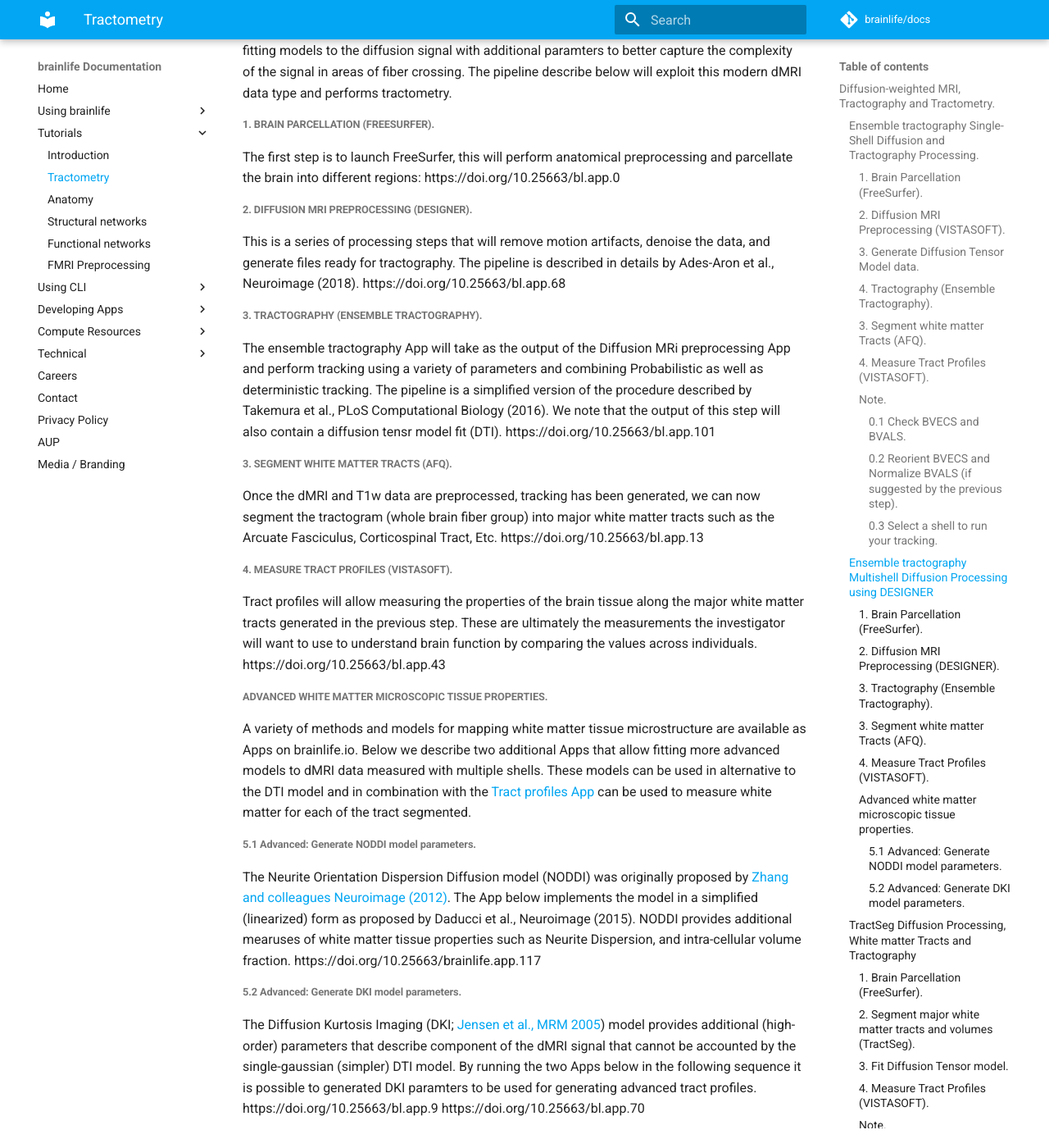
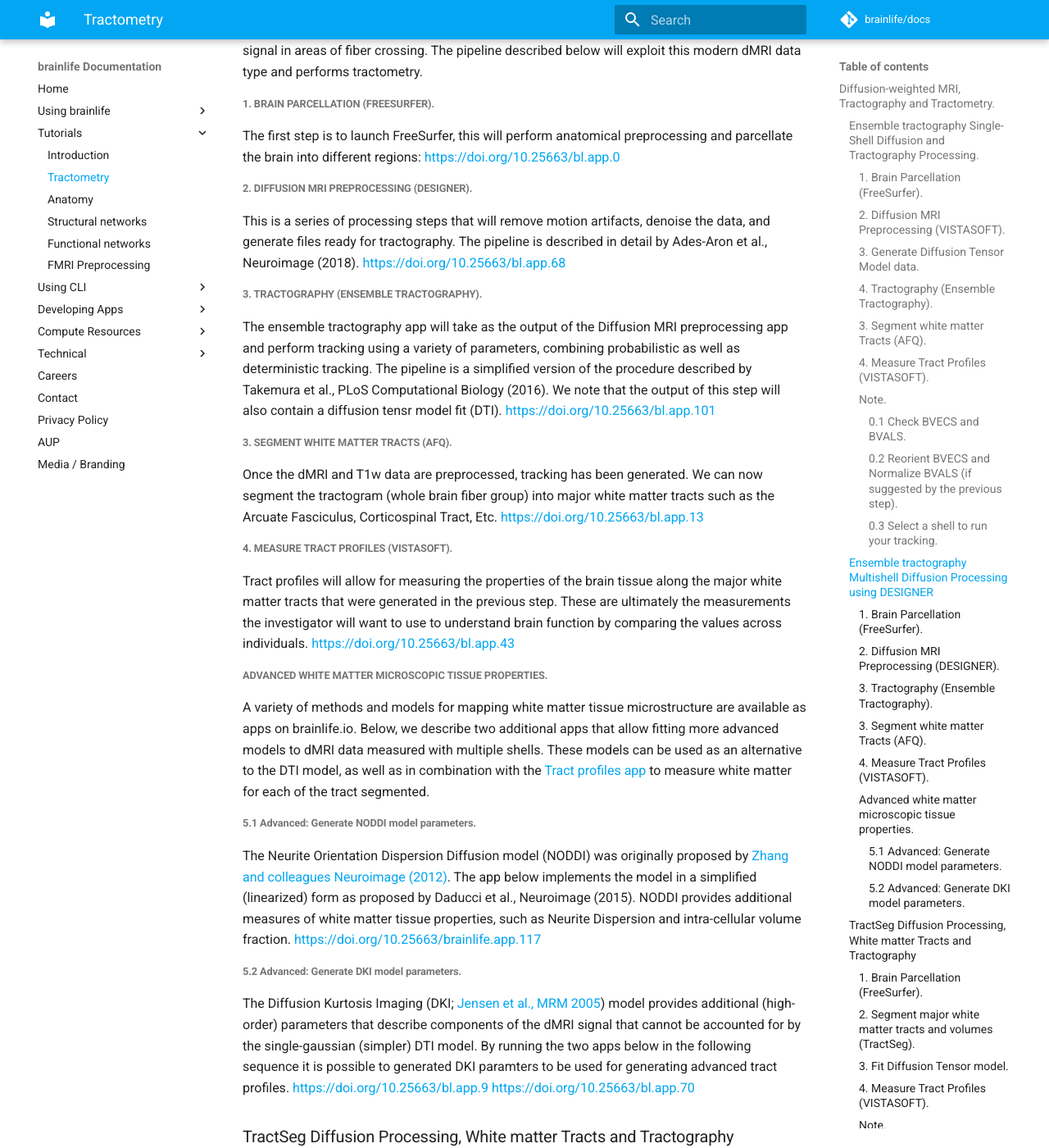
Before and after one commit to brainlife/docs, an MkDocs documentation site: the page built from docs/tutorial/diffusion-and-tractography.md, in a window 1280 px wide and 1400 px high, scrolled down 1923 px. Shown: the whole window at 82% size. Built offline with MkDocs 1.6.1 and Material for MkDocs 9.7.7, drawn with Linux system fonts in a browser that asks for light colours; comment, search, counter and statistics services are not loaded; some of the changed text lies outside the part shown.

Commit message:
Spelling/grammar edits

```diff
--- a/docs/tutorial/diffusion-and-tractography.md
+++ b/docs/tutorial/diffusion-and-tractography.md
@@ -5,107 +5,107 @@
 This page highlights some of the most common processing pipelines to analyze diffusion-weighted MRI and white matter as used and developed by the brainlife.io team.
 
 ### Ensemble tractography Single-Shell Diffusion and Tractography Processing.
-The goal of this pipeline is to process dMRI and T1w data so to generate tract profiles using the Diffusion Tensor (DTI) model. This pipeline combines processing proposed by Caiafa and Pestilli, Scientific Reports (2017), Yeatman et al., PloS One (2012) and Takemura et al., PLoS Computational Biology (2016).
+The goal of this pipeline is to process dMRI and T1w data to generate tract profiles using the Diffusion Tensor (DTI) model. This pipeline combines processing proposed by Caiafa and Pestilli, Scientific Reports (2017), Yeatman et al., PloS One (2012), and Takemura et al., PLoS Computational Biology (2016).
 
-The pipeline is optimized for single-shell dMRI data. This pipeline should not be used for multishell data.
+The pipeline is optimized for single-shell dMRI data and should not be used for multishell data.
 
 ##### 1. Brain Parcellation (FreeSurfer).
-The first step is to launch FreeSurfer, this will perform anatomical preprocessing and parcellate the brain into different regions: https://doi.org/10.25663/bl.app.0
+The first step is to launch FreeSurfer, this will perform anatomical preprocessing and parcellate the brain into different regions: [https://doi.org/10.25663/bl.app.0](https://doi.org/10.25663/bl.app.0)
 
 ##### 2. Diffusion MRI Preprocessing (VISTASOFT).
-A commonly used pipeline for dMRI processing is called dtiInit. Originally developed by VistaLab at Stanford Universty this processing will align the dMRI data to the T1w data, reorient the BVECS accordingly, remove motion artifacts, and reduce Eddy- Current artifacts.
-https://doi.org/10.25663/bl.app.3
+A commonly used pipeline for dMRI processing is called dtiInit. Originally developed by VistaLab at Stanford Universty, this processing will align the dMRI data to the T1w data, reorient the BVECS accordingly, remove motion artifacts, and reduce Eddy- Current artifacts.
+[https://doi.org/10.25663/bl.app.3](https://doi.org/10.25663/bl.app.3)
 
 ##### 3. Generate Diffusion Tensor Model data.
-Once the dMRI data have been processed. We need to generate the parameters for the DTI model. These have been generated by the previous step, the following App extracts the parameters and make them availble to build tract profiles.
-https://doi.org/10.25663/bl.app.48
+Once the dMRI data have been processed, we need to generate the parameters for the DTI model. These were generated in the previous step. The following app extracts the parameters and makes them available to build tract profiles.
+[https://doi.org/10.25663/bl.app.48](https://doi.org/10.25663/bl.app.48)
 
 ##### 4. Tractography (Ensemble Tractography).
-The ensemble tractography App will take as the output of the Diffusion MRi preprocessing App and perform tracking using a variety of parameters and combining Probabilistic as well as deterministic tracking. The pipeline is a simplified version of the procedure described by Takemura et al., PLoS Computational Biology (2016).
-https://doi.org/10.25663/bl.app.33
+The ensemble tractography app will take the output of the Diffusion MRI preprocessing app and perform tracking using a variety of parameters, combining probabilistic as well as deterministic tracking. The pipeline is a simplified version of the procedure described by Takemura et al., PLoS Computational Biology (2016).
+[https://doi.org/10.25663/bl.app.33](https://doi.org/10.25663/bl.app.33)
 
 ##### 3. Segment white matter Tracts (AFQ).
-Once the dMRI and T1w data are preprocessed, tracking has been generated, we can now segment the tractogram (whole brain fiber group) into major white matter tracts such as the Arcuate Fasciculus, Corticospinal Tract, Etc.
-https://doi.org/10.25663/bl.app.13
+Once the dMRI and T1w data are preprocessed, tracking has been generated. We can now segment the tractogram (whole brain fiber group) into major white matter tracts such as the Arcuate Fasciculus, Corticospinal Tract, Etc.
+[https://doi.org/10.25663/bl.app.13](https://doi.org/10.25663/bl.app.13)
 
 ##### 4. Measure Tract Profiles (VISTASOFT).
-Tract profiles will allow measuring the properties of the brain tissue along the major white matter tracts generated in the previous step. These are ultimately the measurements the investigator will want to use to understand brain function by comparing the values across individuals.
-https://doi.org/10.25663/bl.app.43
+Tract profiles will allow for measuring the properties of the brain tissue along the major white matter tracts that were generated in the previous step. These are ultimately the measurements the investigator will want to use to understand brain function by comparing the values across individuals.
+[https://doi.org/10.25663/bl.app.43](https://doi.org/10.25663/bl.app.43)
 
 ##### Note.
-The above pipeline assumes that your data are compliant with VISTASOFT or the Human Connectome Project pipeline and that your data is in LAS and the BVECS / BVALS are normalized. If your data does not comply with the above you can run the following steps before Step 1.
+The above pipeline assumes that your data are compliant with VISTASOFT or the Human Connectome Project pipeline and that your data is in LAS and the BVECS and BVALS are normalized. If your data does not comply with the above, you can run the following steps before Step 1.
 
 ###### 0.1 Check BVECS and BVALS.
-https://doi.org/10.25663/bl.app.85
+[https://doi.org/10.25663/bl.app.85](https://doi.org/10.25663/bl.app.85)
 
 ###### 0.2 Reorient BVECS and Normalize BVALS (if suggested by the previous step).
-https://doi.org/10.25663/bl.app.4
+[https://doi.org/10.25663/bl.app.4](https://doi.org/10.25663/bl.app.4)
 
 ###### 0.3 Select a shell to run your tracking.
-https://doi.org/10.25663/bl.app.17
+[https://doi.org/10.25663/bl.app.17](https://doi.org/10.25663/bl.app.17)
 
 ### Ensemble tractography Multishell Diffusion Processing using DESIGNER
-Nowadays some of the most common dMRI data are acquired with multiple shells. This allows fitting models to the diffusion signal with additional paramters to better capture the complexity of the signal in areas of fiber crossing. The pipeline describe below will exploit this modern dMRI data type and performs tractometry.
+Today, some of the most common dMRI data are acquired with multiple shells. This allows fitting models to the diffusion signal with additional paramters to better capture the complexity of the signal in areas of fiber crossing. The pipeline described below will exploit this modern dMRI data type and performs tractometry.
 
 ##### 1. Brain Parcellation (FreeSurfer).
-The first step is to launch FreeSurfer, this will perform anatomical preprocessing and parcellate the brain into different regions: https://doi.org/10.25663/bl.app.0
+The first step is to launch FreeSurfer, this will perform anatomical preprocessing and parcellate the brain into different regions: [https://doi.org/10.25663/bl.app.0](https://doi.org/10.25663/bl.app.0)
 
 ##### 2. Diffusion MRI Preprocessing (DESIGNER).
-This is a series of processing steps that will remove motion artifacts, denoise the data, and generate files ready for tractography. The pipeline is described in details by Ades-Aron et al., Neuroimage (2018).
-https://doi.org/10.25663/bl.app.68
+This is a series of processing steps that will remove motion artifacts, denoise the data, and generate files ready for tractography. The pipeline is described in detail by Ades-Aron et al., Neuroimage (2018).
+[https://doi.org/10.25663/bl.app.68](https://doi.org/10.25663/bl.app.68)
 
 ##### 3. Tractography (Ensemble Tractography).
-The ensemble tractography App will take as the output of the Diffusion MRi preprocessing App and perform tracking using a variety of parameters and combining Probabilistic as well as deterministic tracking. The pipeline is a simplified version of the procedure described by Takemura et al., PLoS Computational Biology (2016). We note that the output of this step will also contain a diffusion tensr model fit (DTI).
-https://doi.org/10.25663/bl.app.101
+The ensemble tractography app will take as the output of the Diffusion MRI preprocessing app and perform tracking using a variety of parameters, combining probabilistic as well as deterministic tracking. The pipeline is a simplified version of the procedure described by Takemura et al., PLoS Computational Biology (2016). We note that the output of this step will also contain a diffusion tensr model fit (DTI).
+[https://doi.org/10.25663/bl.app.101](https://doi.org/10.25663/bl.app.101)
 
 ##### 3. Segment white matter Tracts (AFQ).
-Once the dMRI and T1w data are preprocessed, tracking has been generated, we can now segment the tractogram (whole brain fiber group) into major white matter tracts such as the Arcuate Fasciculus, Corticospinal Tract, Etc.
-https://doi.org/10.25663/bl.app.13
+Once the dMRI and T1w data are preprocessed, tracking has been generated. We can now segment the tractogram (whole brain fiber group) into major white matter tracts such as the Arcuate Fasciculus, Corticospinal Tract, Etc.
+[https://doi.org/10.25663/bl.app.13](https://doi.org/10.25663/bl.app.13)
 
 ##### 4. Measure Tract Profiles (VISTASOFT).
-Tract profiles will allow measuring the properties of the brain tissue along the major white matter tracts generated in the previous step. These are ultimately the measurements the investigator will want to use to understand brain function by comparing the values across individuals.
-https://doi.org/10.25663/bl.app.43
+Tract profiles will allow for measuring the properties of the brain tissue along the major white matter tracts that were generated in the previous step. These are ultimately the measurements the investigator will want to use to understand brain function by comparing the values across individuals.
+[https://doi.org/10.25663/bl.app.43](https://doi.org/10.25663/bl.app.43)
 
 ##### Advanced white matter microscopic tissue properties.
-A variety of methods and models for mapping white matter tissue microstructure are available as Apps on brainlife.io. Below we describe two additional Apps that allow fitting more advanced models to dMRI data measured with multiple shells. These models can be used in alternative to the DTI model and in combination with the [Tract profiles App](https://doi.org/10.25663/bl.app.43) can be used to measure white matter for each of the tract segmented.
+A variety of methods and models for mapping white matter tissue microstructure are available as apps on brainlife.io. Below, we describe two additional apps that allow fitting more advanced models to dMRI data measured with multiple shells. These models can be used as an alternative to the DTI model, as well as in combination with the [Tract profiles app](https://doi.org/10.25663/bl.app.43) to measure white matter for each of the tract segmented.
 
 ###### 5.1 Advanced: Generate NODDI model parameters.
-The Neurite Orientation Dispersion Diffusion model (NODDI) was originally proposed by [Zhang and colleagues Neuroimage (2012)](https://doi.org/10.1016/j.neuroimage.2012.03.072). The App below implements the model in a simplified (linearized) form as proposed by Daducci et al., Neuroimage (2015). NODDI provides additional mearuses of white matter tissue properties such as Neurite Dispersion, and intra-cellular volume fraction.
-https://doi.org/10.25663/brainlife.app.117
+The Neurite Orientation Dispersion Diffusion model (NODDI) was originally proposed by [Zhang and colleagues Neuroimage (2012)](https://doi.org/10.1016/j.neuroimage.2012.03.072). The app below implements the model in a simplified (linearized) form as proposed by Daducci et al., Neuroimage (2015). NODDI provides additional measures of white matter tissue properties, such as Neurite Dispersion and intra-cellular volume fraction.
+[https://doi.org/10.25663/brainlife.app.117](https://doi.org/10.25663/brainlife.app.117)
 
 ###### 5.2 Advanced: Generate DKI model parameters.
-The Diffusion Kurtosis Imaging (DKI; [Jensen et al., MRM 2005](https://doi.org/10.1002/mrm.20508)) model provides additional (high-order) parameters that describe component of the dMRI signal that cannot be accounted by the single-gaussian (simpler) DTI model. By running the two Apps below in the following sequence it is possible to generated DKI paramters to be used for generating advanced tract profiles.
-https://doi.org/10.25663/bl.app.9
-https://doi.org/10.25663/bl.app.70
+The Diffusion Kurtosis Imaging (DKI; [Jensen et al., MRM 2005](https://doi.org/10.1002/mrm.20508)) model provides additional (high-order) parameters that describe components of the dMRI signal that cannot be accounted for by the single-gaussian (simpler) DTI model. By running the two apps below in the following sequence it is possible to generated DKI paramters to be used for generating advanced tract profiles.
+[https://doi.org/10.25663/bl.app.9](https://doi.org/10.25663/bl.app.9)
+[https://doi.org/10.25663/bl.app.70](https://doi.org/10.25663/bl.app.70)
 
 ### TractSeg Diffusion Processing, White matter Tracts and Tractography
-This pipeline combines processing proposed by Wasserthal et al., Neuroimage (2018) with processing proposed by Yeatman et al., PLoS One (2012). The pipeline as described below is optimized for single-shell dMRI data.
+This pipeline combines processing proposed by Wasserthal et al., Neuroimage (2018), with processing proposed by Yeatman et al., PLoS One (2012). The pipeline as described below is optimized for single-shell dMRI data.
 
 ##### 1. Brain Parcellation (FreeSurfer).
-The first step is to launch FreeSurfer, this will perform anatomical preprocessing and parcellate the brain into different regions: https://doi.org/10.25663/bl.app.0
+The first step is to launch FreeSurfer. This will perform anatomical preprocessing and parcellate the brain into different regions: [https://doi.org/10.25663/bl.app.0](https://doi.org/10.25663/bl.app.0)
 
 ##### 2. Segment major white matter tracts and volumes (TractSeg).
-[Wasserthal and colleagues, Neuroimage (2018)](https://doi.org/10.1016/j.neuroimage.2018.07.070) proposed a single method to generate tract volumes from a pre-trained neural network trained on the Human Connectome Dataset. This Apps uses the pipeline their presented in their article to segment the tracts and perform tracking.
-https://doi.org/10.25663/bl.app.95
+[Wasserthal and colleagues, Neuroimage (2018)](https://doi.org/10.1016/j.neuroimage.2018.07.070) proposed a single method to generate tract volumes from a pre-trained neural network trained on the Human Connectome Dataset. This app uses the pipeline presented in their article to segment the tracts and perform tracking.
+[https://doi.org/10.25663/bl.app.95](https://doi.org/10.25663/bl.app.95)
 
 ##### 3. Fit Diffusion Tensor model.
 Once the tracts are segmented we can use FSL ([Jenkinson et al., Neuroimage (2012)](https://doi.org/10.1016/j.neuroimage.2011.09.015)) to fit the DTI model and use that model for measuring tract profiles.
-https://doi.org/10.25663/brainlife.app.137
+[https://doi.org/10.25663/brainlife.app.137](https://doi.org/10.25663/brainlife.app.137)
 
-The following is an alternative App to fit the DTI model compatible with the TractSeg pipeline: https://doi.org/10.25663/bl.app.60
+The following is an alternative app to make the DTI model compatible with the TractSeg pipeline: [https://doi.org/10.25663/bl.app.60](https://doi.org/10.25663/bl.app.60)
 
 ##### 4. Measure Tract Profiles (VISTASOFT).
-Tract profiles will allow measuring the properties of the brain tissue along the major white matter tracts generated in the previous step. These are ultimately the measurements the investigator will want to use to understand brain function by comparing the values across individuals.
-https://doi.org/10.25663/bl.app.43
+Tract profiles will allow for measuring the properties of the brain tissue along the major white matter tracts that were generated in the previous step. These are ultimately the measurements the investigator will want to use to understand brain function by comparing the values across individuals.
+[https://doi.org/10.25663/bl.app.43](https://doi.org/10.25663/bl.app.43)
 
 ##### Note.
-This pipeline assumes that your data are compliant with the Human Connectome Project pipeline and that your data is in LAS and the BVECS / BVALS are normalized. If your data does not comply with the above you can run the following steps before Step 1.
+This pipeline assumes that your data are compliant with the Human Connectome Project pipeline and that your data is in LAS and the BVECS and BVALS are normalized. If your data does not comply with the above, you can run the following steps before Step 1.
 
 ###### 0.1 Check BVECS and BVALS.
-https://doi.org/10.25663/bl.app.85
+[https://doi.org/10.25663/bl.app.85](https://doi.org/10.25663/bl.app.85)
 
 ###### 0.2 Reorient BVECS and Normalize BVALS (if suggested by the previous step).
-https://doi.org/10.25663/bl.app.4
+[https://doi.org/10.25663/bl.app.4](https://doi.org/10.25663/bl.app.4)
 
 ##### 0.3 Select a shell to run your tracking.
-https://doi.org/10.25663/bl.app.17
+[https://doi.org/10.25663/bl.app.17](https://doi.org/10.25663/bl.app.17)
```
